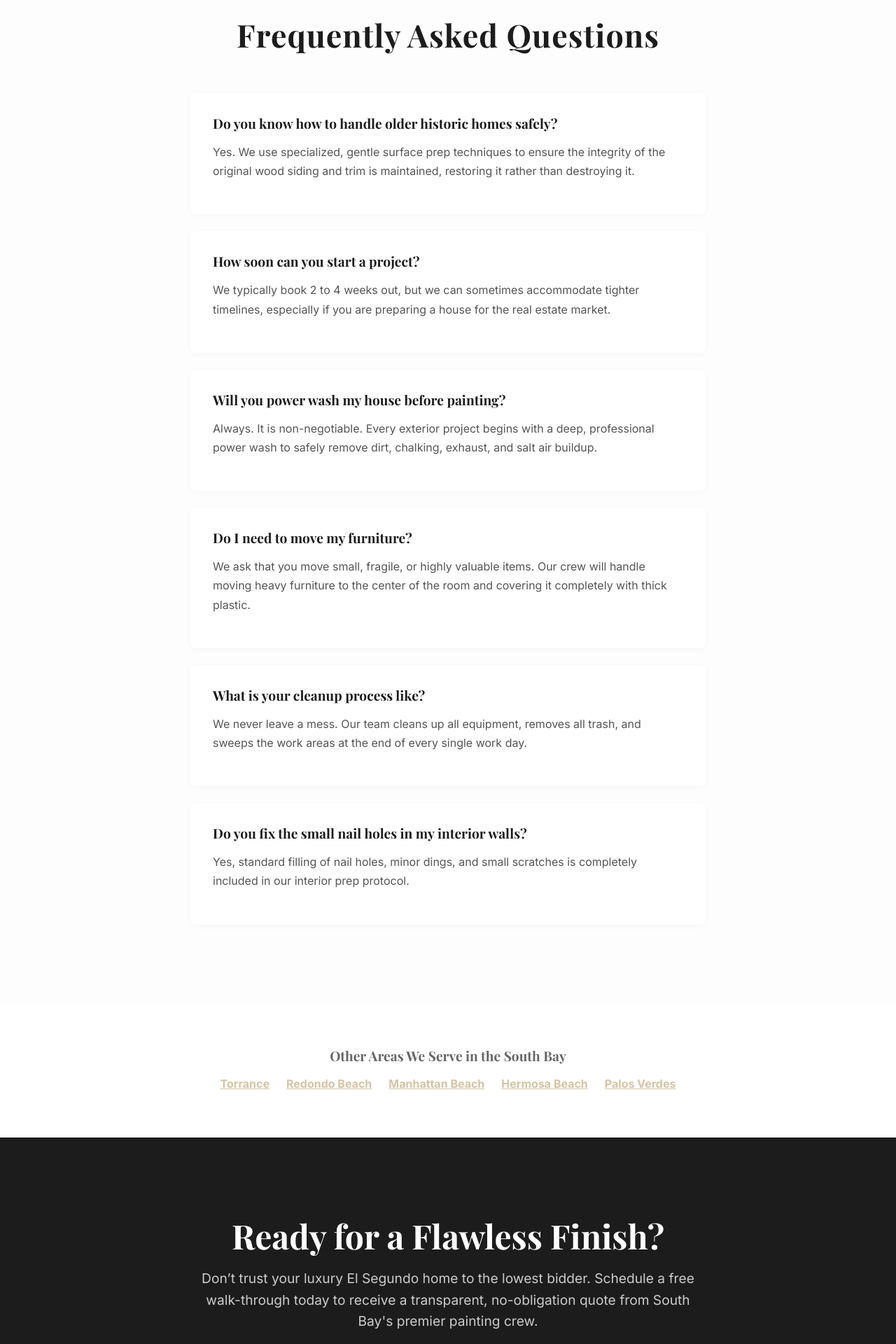
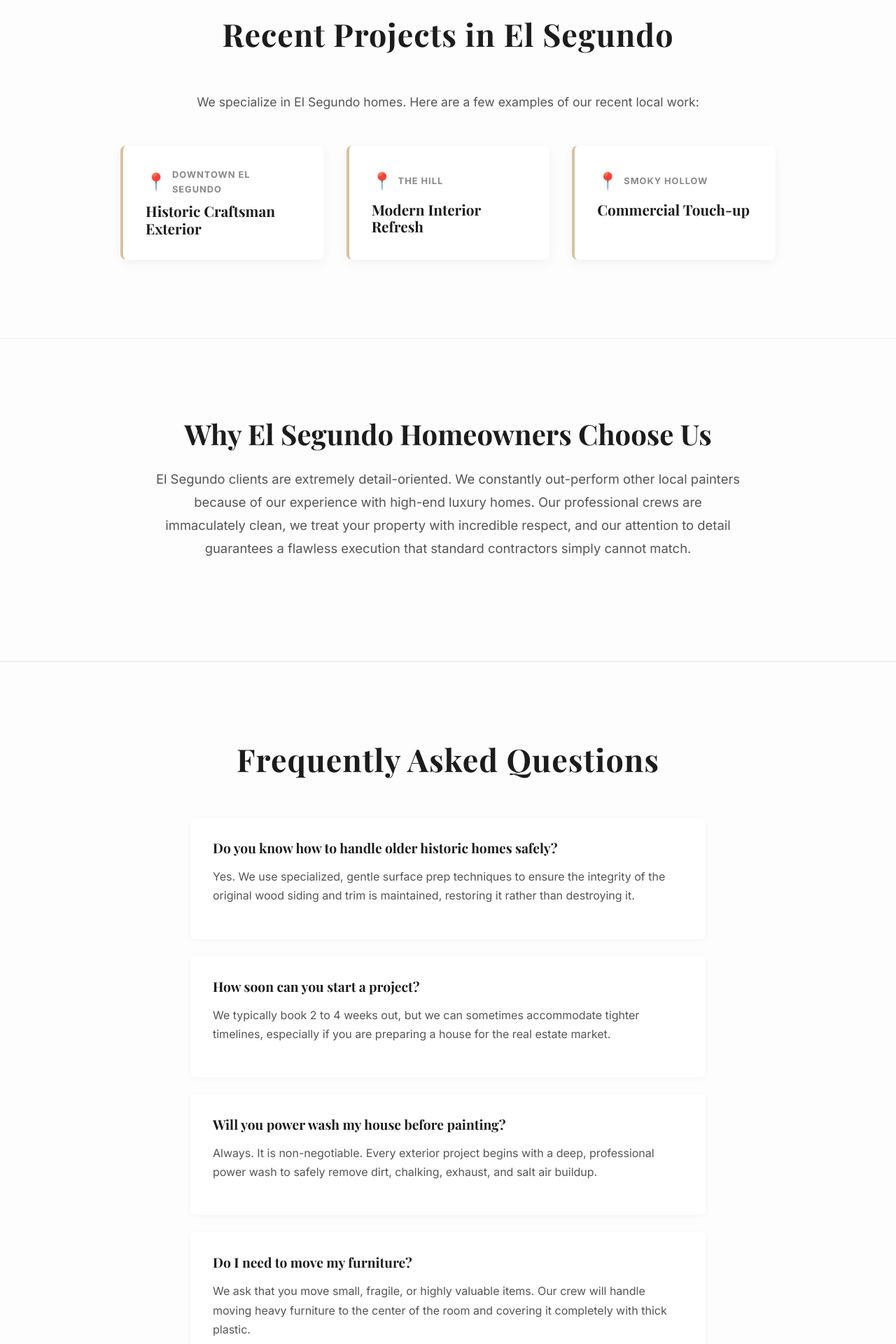
Before and after one commit to alonso8estrada-art/south-bay-home-painting, a Next.js app: page /service-areas/el-segundo in a window 1280 px wide. Shown: the part 3940-5860 px from the top of the page at 70% size. Built offline with nearby package versions, Linux system fonts and the light colour scheme; a web font is replaced by a local one.

Commit message:
seo: integrate local proof, urgency CTAs, and competitive differentiation to city pages

```diff
--- a/src/app/service-areas/[city]/page.js
+++ b/src/app/service-areas/[city]/page.js
@@ -134,6 +134,37 @@ export default async function CityPage({ params }) {
         </div>
       </section>
 
+      {/* RECENT PROJECTS (LOCAL PROOF) */}
+      <section className="section" style={{ backgroundColor: 'var(--color-offwhite)' }}>
+        <div className="container" style={{ maxWidth: '1000px', margin: '0 auto' }}>
+          <h2 className="section-title" style={{ color: 'var(--color-navy)' }}>Recent Projects in {data.name}</h2>
+          <p style={{ textAlign: 'center', fontSize: '1.1rem', color: '#555', marginBottom: '3rem' }}>
+            We specialize in {data.name} homes. Here are a few examples of our recent local work:
+          </p>
+          <div style={{ display: 'grid', gridTemplateColumns: 'repeat(auto-fit, minmax(280px, 1fr))', gap: '2rem' }}>
+            {data.recentProjects && data.recentProjects.map((proj, idx) => (
+              <div key={idx} style={{ background: 'white', padding: '2rem', borderRadius: '8px', borderLeft: '4px solid var(--color-gold)', boxShadow: '0 4px 15px rgba(0,0,0,0.05)' }}>
+                <div style={{ display: 'flex', alignItems: 'center', marginBottom: '0.5rem' }}>
+                  <span style={{ fontSize: '1.5rem', marginRight: '0.5rem' }}>📍</span>
+                  <p style={{ color: '#888', textTransform: 'uppercase', fontSize: '0.8rem', letterSpacing: '1px', fontWeight: 'bold', margin: 0 }}>{proj.location}</p>
+                </div>
+                <h3 style={{ color: 'var(--color-navy)', fontSize: '1.3rem', margin: 0 }}>{proj.type}</h3>
+              </div>
+            ))}
+          </div>
+        </div>
+      </section>
+
+      {/* WHY MANHATTAN BEACH HOMEOWNERS CHOOSE US */}
+      <section className="section bg-white" style={{ borderTop: '1px solid #eee', borderBottom: '1px solid #eee' }}>
+        <div className="container" style={{ maxWidth: '900px', margin: '0 auto', textAlign: 'center' }}>
+          <h2 style={{ fontSize: '2.5rem', color: 'var(--color-navy)', marginBottom: '1.5rem' }}>Why {data.name} Homeowners Choose Us</h2>
+          <p style={{ fontSize: '1.15rem', color: '#555', lineHeight: '1.8', marginBottom: '2rem' }}>
+            {data.name} clients are extremely detail-oriented. We constantly out-perform other local painters because of our experience with high-end luxury homes. Our professional crews are immaculately clean, we treat your property with incredible respect, and our attention to detail guarantees a flawless execution that standard contractors simply cannot match.
+          </p>
+        </div>
+      </section>
+
       {/* FAQs */}
       <section className="section" style={{ backgroundColor: 'var(--color-offwhite)', borderTop: '1px solid #eee' }}>
         <div className="container" style={{maxWidth: '800px', margin: '0 auto'}}>
@@ -155,7 +186,7 @@ export default async function CityPage({ params }) {
         <div style={{ display: 'flex', flexWrap: 'wrap', justifyContent: 'center', gap: '1.5rem' }}>
           {Object.entries(cityData).map(([slug, cityInfo]) => (
             slug !== city ? (
-              <Link key={slug} href={`/service-areas/${slug}`} style={{ color: 'var(--color-gold)', fontWeight: 'bold', textDecoration: 'underline' }}>
+              <Link key={slug} href={`/service-areas/${slug}`} style={{ color: 'var(--color-navy)', fontWeight: 'bold', textDecoration: 'none' }}>
                 {cityInfo.name}
               </Link>
             ) : null
@@ -163,16 +194,16 @@ export default async function CityPage({ params }) {
         </div>
       </section>
 
-      {/* VIP CTA */}
+      {/* VIP CTA UPDATE */}
       <section className="section" style={{ background: 'var(--color-navy)', color: 'white' }}>
         <div className="container" style={{ textAlign: 'center', maxWidth: '800px', margin: '0 auto' }}>
-          <h2 style={{ fontSize: '3rem', marginBottom: '1rem', fontFamily: 'var(--font-serif)', color: 'white' }}>Ready for a Flawless Finish?</h2>
+          <h2 style={{ fontSize: '3rem', marginBottom: '1rem', fontFamily: 'var(--font-serif)', color: 'white' }}>Get Your Free Estimate in {data.name}</h2>
           <p style={{ fontSize: '1.2rem', marginBottom: '3rem', color: '#ccc' }}>
-            Don’t trust your luxury {data.name} home to the lowest bidder. Schedule a free walk-through today to receive a transparent, no-obligation quote from South Bay's premier painting crew.
+            Book your painting estimate in 24 hours. Because we specialize in high-end {data.name} homes, our meticulous crews have limited weekly availability.
           </p>
           <div style={{ background: 'white', padding: '3rem', borderRadius: '8px', color: 'var(--color-navy)', boxShadow: '0 10px 40px rgba(0,0,0,0.2)' }}>
-            <h3 style={{ fontSize: '1.8rem', marginBottom: '1rem' }}>Get Your Free Estimate</h3>
-            <p style={{ marginBottom: '2rem', color: '#555' }}>Fill out the form below or call us directly at <strong>(310) 704-1147</strong>.</p>
+            <h3 style={{ fontSize: '1.8rem', marginBottom: '1rem' }}>Lock In Your Consultation</h3>
+            <p style={{ marginBottom: '2rem', color: '#555' }}>Fill out the form perfectly tailored for {data.name} residents or call us directly at <strong>(310) 704-1147</strong>.</p>
             <Link href="/contact" className="btn-primary" style={{ display: 'inline-block', fontSize: '1.2rem', padding: '1rem 3rem' }}>
               Schedule Walk-Through Now
             </Link>
--- a/src/data/cities.js
+++ b/src/data/cities.js
@@ -27,6 +27,11 @@ export const cityData = {
       ]
     },
     prepFocus: 'Torrance requires dual-prep precision. Coastal salt management in the West, and extreme UV mitigation in the East. Our dual-primer system guarantees a robust defense regardless of your zip code.',
+    recentProjects: [
+      { type: 'Exterior Repaint', location: 'Hollywood Riviera' },
+      { type: 'Interior Repaint', location: 'South Torrance' },
+      { type: 'Cabinet Refinishing', location: 'Walteria' }
+    ],
     typicalProjects: [
       'Whole-home interior repaints for new property purchases',
       'Factory-finish kitchen cabinet restorations',
@@ -71,6 +76,11 @@ export const cityData = {
       ]
     },
     prepFocus: 'Homes in Redondo Beach face a lethal combination of UV radiation and highly corrosive salt air. We utilize chemical salt-neutralizing washes and flexible marine-grade primers to lock out moisture before the final color coat is applied.',
+    recentProjects: [
+      { type: 'Weatherproofing Exterior', location: 'The Esplanade' },
+      { type: 'Interior Level 5 Repaint', location: 'South Redondo' },
+      { type: 'Custom Cabinet Painting', location: 'North Redondo' }
+    ],
     typicalProjects: [
       'Weatherproofing exterior sea-facing walls and decks',
       'Bright, modern interior repaints to maximize natural light',
@@ -97,7 +107,7 @@ export const cityData = {
       heading: 'Defending High-End Architecture Against the Coast',
       paragraphs: [
         'Manhattan Beach architecture is stunning, often utilizing massive glass facades, custom architectural stucco, and rich wood accents. However, homes located in the Sand Section and Hill Section face extreme, unrelenting coastal winds and intense direct sunlight. This constant bombardment breaks down standard paint films at an accelerated rate, leaving luxury homes looking prematurely aged.',
-        'South Bay Home Painting utilizes a commercial-grade coastal preparation protocol. Before applying a single drop of paint, we comprehensively clean the exterior to remove corrosive salt buildup. We utilize extreme-adhesion primers and elastomeric coatings that are highly resistant to UV fading. Our goal isn\'t just to make the house look beautiful for the summer—it is to armor the structure for the next decade.'
+        'Painting Homes in Manhattan Beach Requires Coastal Expertise. Standard paints do not survive here. South Bay Home Painting utilizes a commercial-grade coastal preparation protocol. Before applying a single drop of paint, we comprehensively clean the exterior to remove corrosive salt buildup. We utilize extreme-adhesion primers and elastomeric coatings that are highly resistant to UV fading. Our goal isn\'t just to make the house look beautiful for the summer—it is to armor the structure for the next decade.'
       ]
     },
     seoBody2: {
@@ -115,6 +125,11 @@ export const cityData = {
       ]
     },
     prepFocus: 'From the Sand Section to the Tree Section, Manhattan Beach homes face intense direct sunlight and coastal wind. Our prep phase involves extreme dust containment, marine-grade caulking, and salt-wash treatments to ensure the paint bonds permanently.',
+    recentProjects: [
+      { type: 'Exterior Repaint', location: 'Sand Section' },
+      { type: 'Interior Custom Repaint', location: 'Tree Section' },
+      { type: 'Cabinet Refinishing', location: 'East Manhattan' }
+    ],
     typicalProjects: [
       'Luxury kitchen and bathroom cabinet refinishing',
       'Ultra-smooth Level 5 drywall prep and painting',
@@ -159,6 +174,11 @@ export const cityData = {
       ]
     },
     prepFocus: 'Hermosa Beach requires extreme attention to thermal expansion. We utilize elastomeric caulking and high-build flexible primers that expand and contract with the coastal temperature swings to prevent stucco cracking.',
+    recentProjects: [
+      { type: 'Balcony Weatherproofing', location: 'The Strand' },
+      { type: 'Investment Property Repaint', location: 'Hermosa Valley' },
+      { type: 'Exterior Stucco Finish', location: 'East Hermosa' }
+    ],
     typicalProjects: [
       'Coastal exterior repaints and waterproofing',
       'Rental property interior refreshes and modernizations',
@@ -203,6 +223,11 @@ export const cityData = {
       ]
     },
     prepFocus: 'Palos Verdes prep is defined by two things: fixing huge stucco settling cracks and navigating massive heights. We utilize specialized scaffolding teams and elastomeric patching systems to ensure hillside homes are structurally sealed.',
+    recentProjects: [
+      { type: 'Hillside Exterior Patch & Paint', location: 'Lunada Bay' },
+      { type: '20-Foot Ceiling Interior Repaint', location: 'Rolling Hills' },
+      { type: 'Library Millwork Refinishing', location: 'Palos Verdes Estates' }
+    ],
     typicalProjects: [
       'High-ceiling interior great room and entryway repainting',
       'Extensive exterior stucco patching for hillside settling cracks',
@@ -247,6 +272,11 @@ export const cityData = {
       ]
     },
     prepFocus: 'El Segundo features beautiful historic homes that require extreme care, lead safety protocols, gentle sanding, and wood preservation techniques to maintain their original charm while giving them a flawless modern finish.',
+    recentProjects: [
+      { type: 'Historic Craftsman Exterior', location: 'Downtown El Segundo' },
+      { type: 'Modern Interior Refresh', location: 'The Hill' },
+      { type: 'Commercial Touch-up', location: 'Smoky Hollow' }
+    ],
     typicalProjects: [
       'Historic craftsman home exterior preservation and repainting',
       'Brightening outdated living spaces and dark trim',
```
